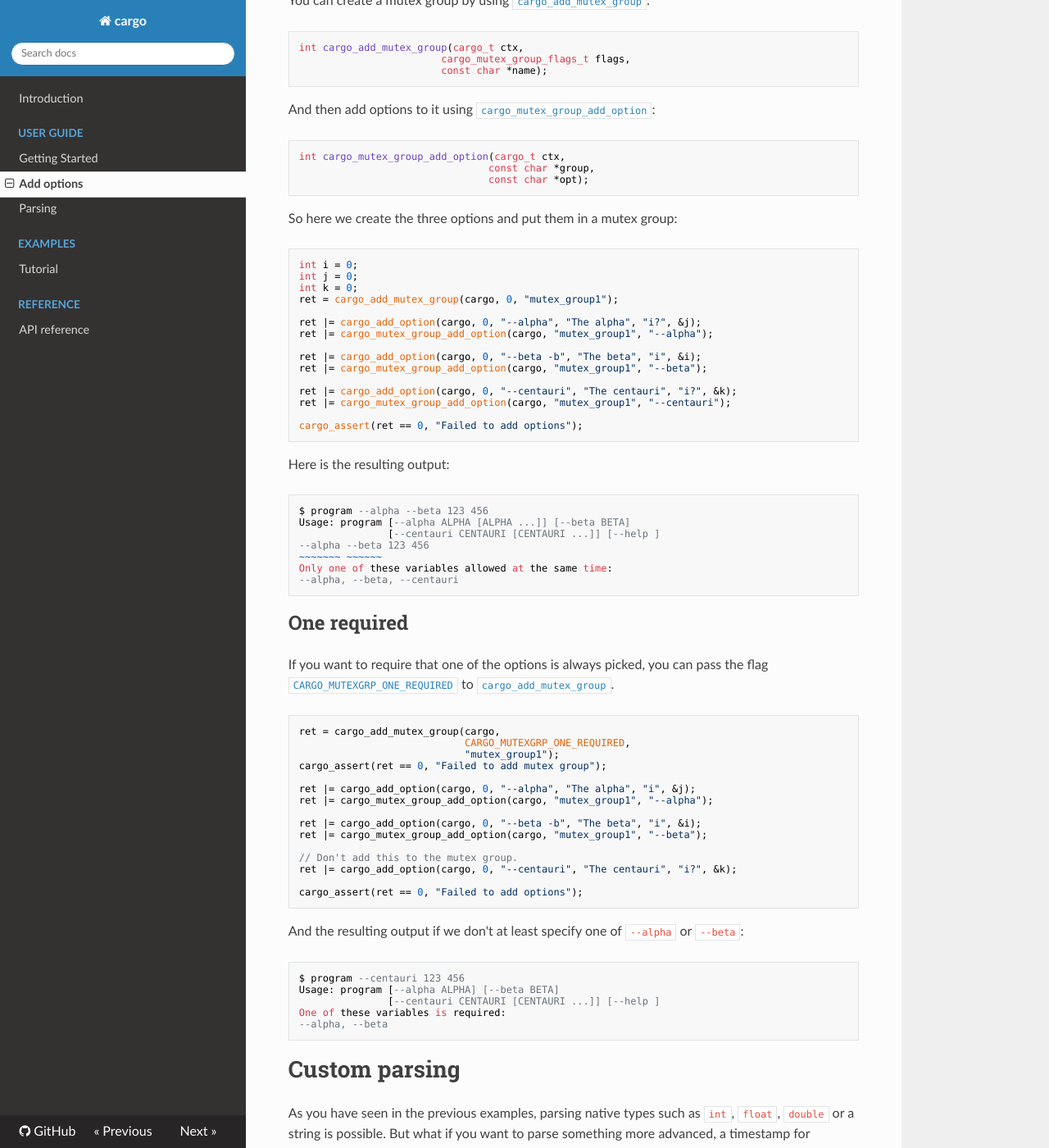
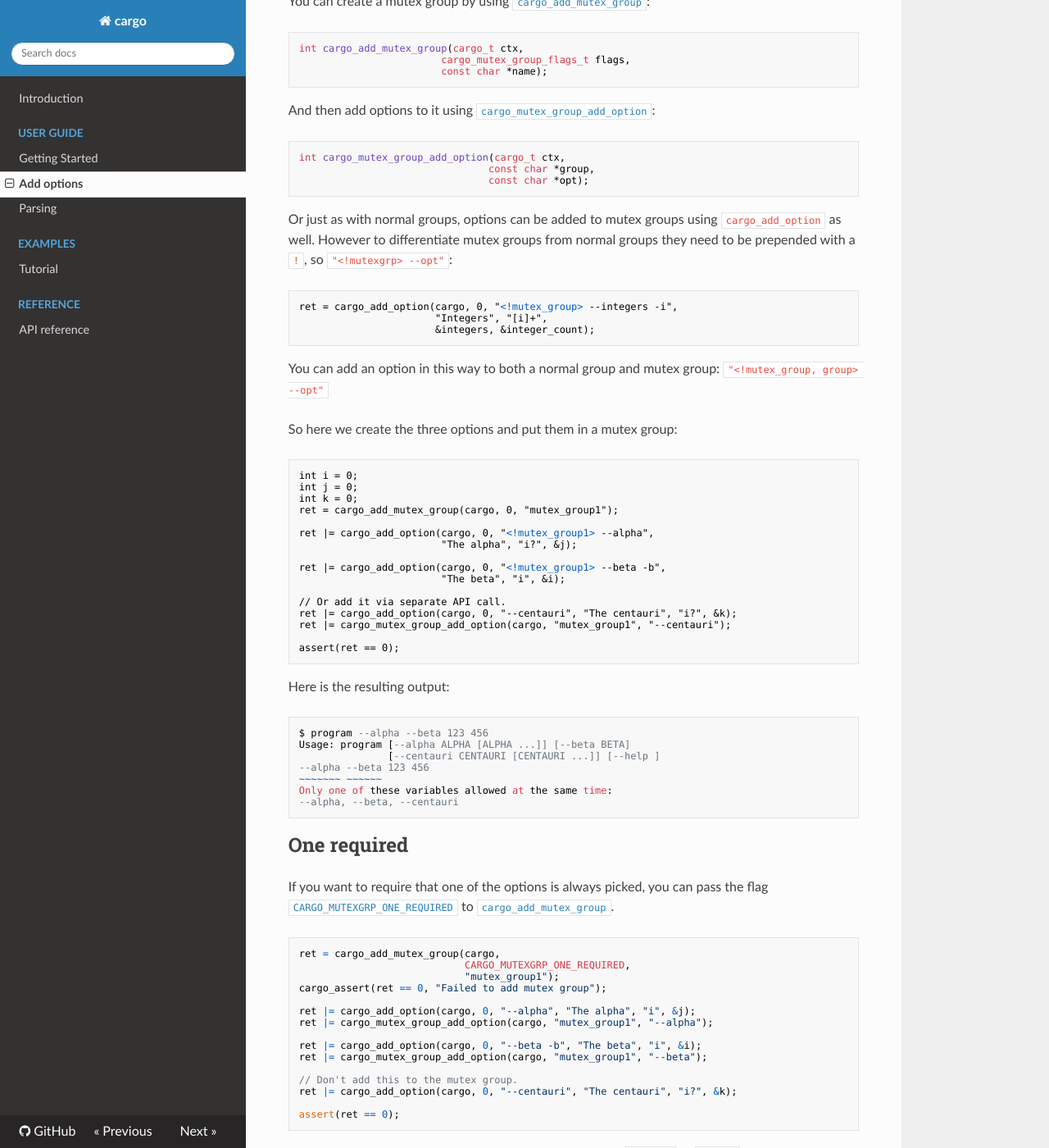
Before and after one commit to JoakimSoderberg/cargo, an MkDocs documentation site: the page built from docs/adding.md, in a window 1280 px wide and 1400 px high, scrolled down 6012 px. Shown: the whole window at 82% size. Built offline with MkDocs 1.6.1, drawn with Linux system fonts in a browser that asks for light colours; nearby versions of some CDN libraries; old or Windows-style settings are respelled for this version of MkDocs; some of the changed text lies outside the part shown.

Commit message:
Some more documentation.

````diff
--- a/docs/adding.md
+++ b/docs/adding.md
@@ -190,7 +190,7 @@ int cargo_group_add_option(cargo_t ctx, const char *group, const char *opt);
 
 This function simply takes a `group` name, as well as an `opt`ion name.
 
-The other way to add an option to a group is to do it directly in the [`cargo_add_option`](api.md#cargo_add_option) call by prepending the group name enclodes in brackets, like this: `"<group1> --integers -i"
+The other way to add an option to a group is to do it directly in the [`cargo_add_option`](api.md#cargo_add_option) call by prepending the group name enclodes in brackets, like this: `"<group1> --integers -i"`
 
 Here's an example of both methods:
 
@@ -232,6 +232,16 @@ int cargo_mutex_group_add_option(cargo_t ctx,
                                 const char *opt);
 ```
 
+Or just as with normal groups, options can be added to mutex groups using `cargo_add_option` as well. However to differentiate mutex groups from normal groups they need to be prepended with a `!`, so `"<!mutexgrp> --opt"`:
+
+```c
+ret = cargo_add_option(cargo, 0, "<!mutex_group> --integers -i",
+                       "Integers", "[i]+",
+                       &integers, &integer_count);
+```
+
+You can add an option in this way to both a normal group and mutex group: `"<!mutex_group, group> --opt"`
+
 So here we create the three options and put them in a mutex group:
 
 ```c
@@ -240,16 +250,17 @@ int j = 0;
 int k = 0;
 ret = cargo_add_mutex_group(cargo, 0, "mutex_group1");
 
-ret |= cargo_add_option(cargo, 0, "--alpha", "The alpha", "i?", &j);
-ret |= cargo_mutex_group_add_option(cargo, "mutex_group1", "--alpha");
+ret |= cargo_add_option(cargo, 0, "<!mutex_group1> --alpha",
+                        "The alpha", "i?", &j);
 
-ret |= cargo_add_option(cargo, 0, "--beta -b", "The beta", "i", &i);
-ret |= cargo_mutex_group_add_option(cargo, "mutex_group1", "--beta");
+ret |= cargo_add_option(cargo, 0, "<!mutex_group1> --beta -b",
+                        "The beta", "i", &i);
 
+// Or add it via separate API call.
 ret |= cargo_add_option(cargo, 0, "--centauri", "The centauri", "i?", &k);
 ret |= cargo_mutex_group_add_option(cargo, "mutex_group1", "--centauri");
 
-cargo_assert(ret == 0, "Failed to add options");
+assert(ret == 0);
 ```
 
 Here is the resulting output:
@@ -284,7 +295,7 @@ ret |= cargo_mutex_group_add_option(cargo, "mutex_group1", "--beta");
 // Don't add this to the mutex group.
 ret |= cargo_add_option(cargo, 0, "--centauri", "The centauri", "i?", &k);
 
-cargo_assert(ret == 0, "Failed to add options");
+assert(ret == 0);
 ```
 
 And the resulting output if we don't at least specify one of `--alpha` or `--beta`:
@@ -301,7 +312,7 @@ Custom parsing
 ==============
 As you have seen in the previous examples, parsing native types such as `int`, `float`, `double` or a string is possible. But what if you want to parse something more advanced, a timestamp for example?
 
-Here's where custom callbacks come in to play. Instead of simply passing the address to the variable you want cargo to put whatever it parses into, you also specify a custom callback that cargo should call when it parses an option.
+Here's where custom callbacks come in to play. When adding an option, you both specify the target variable as well as a custom callback that cargo should call when it parses that option.
 
 The callback function of type [`cargo_custom_cb_t`](api.md#cargo_custom_cb_t) looks like this:
 
@@ -316,7 +327,7 @@ The `void *user` is a user defined pointer that will be passed on to the callbac
 
 `argc` and `argv` are the arguments that cargo has parsed for the option being parsed (it is not the entire command line). So for instance if cargo is given the command line `--alpha --beta 1 2 3 --sigma 4 5` and we're parsing the `--beta` option. Then `argc` will be `3` and `argv` will contain `[1, 2, 3]`.
 
-Note that any memory you allocate in this callback, you will have to free, even if [`CARGO_AUTOCLEAN`](api.md#CARGO_AUTOCLEAN) is enabled, since cargo does not have any knowledge where this is stored or how to free it.
+Note that any memory you allocate in this callback, you will have to free, even if [`CARGO_AUTOCLEAN`](api.md#cargo_autoclean) is enabled, since cargo does not have any knowledge where this is stored or how to free it.
 
 Callback user data context
 --------------------------
@@ -378,16 +389,16 @@ rect_t rect;
 ret = cargo_add_option(cargo, 0, "--rect","The rect",
                         "c", parse_rect_cb, &rect);
 
-ret = cargo_parse(cargo, 1, sizeof(args) / sizeof(args[0]), args);
+ret = cargo_parse(cargo, 1, argc, argv);
 ```
 
 List example
 ------------
-This works just like any other type, so you can of course parse a list of  values usign a custom callback as well, and using a `[c]+` format string for the example above. This time allocating an array of `rect_t`:s.
+This works just like any other type, so you can of course parse a list of  values using a custom callback as well, and using a `[c]+` format string for the example above. This time allocating an array of `rect_t`:s.
 
 ```c
-static int _test_cb_array(cargo_t ctx, void *user, const char *optname,
-                                int argc, char **argv)
+static int parse_rect_list_cb(cargo_t ctx, void *user, const char *optname,
+                              int argc, char **argv)
 {
     int i;
     assert(ctx);
@@ -412,6 +423,18 @@ static int _test_cb_array(cargo_t ctx, void *user, const char *optname,
 
     return i; // How many arguments we ate.
 }
+```
+
+As you might've noticed in the above example, you have nowhere to save the number of `rect_t` structs. However the count will be returned as with any other array option:
+
+```c
+rect_t *rects;
+size_t rect_count;
+
+ret = cargo_add_option(cargo, 0, "--rects -r", "Rectangles",
+                       "[c]+", parse_rect_list_cb, &rects, &rect_count);
+...
+if (rects) free(rects);
 ```
 
 Help with format strings
````
Also changed, not shown: other parts of docs/adding.md (+1 -1 lines), 1 other file.
